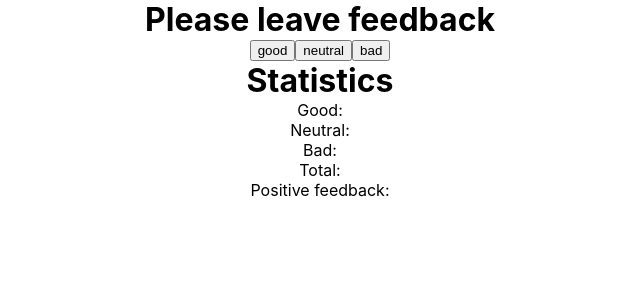
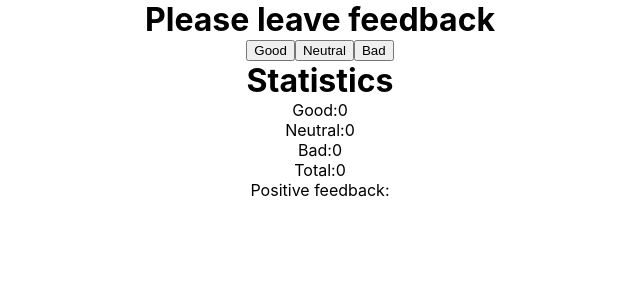
Before and after one commit to YuliaTsveleva/goit-react-hw-02-feedback, a React (Create React App) app: page / in a window 1280 px wide. Shown: the top 300 px of the page, without its empty margins (320-960 px from the left). Built offline with nearby package versions, Linux system fonts and the light colour scheme.

Commit message:
add state

```diff
--- a/src/App.js
+++ b/src/App.js
@@ -4,10 +4,44 @@ import Feedbacker from './Components/Feedbacker/Feedbacker';
 import FeedbackOptions from './Components/Feedbacker/FeedbackOptions';
 
 class App extends React.Component {
+  state = {
+    good: 0,
+    neutral: 0,
+    bad: 0,
+  };
+
+  incrementGood = () => {
+    this.setState(prevState => {
+      return {
+        good: prevState.good + 1,
+      };
+    });
+  };
+
+  incrementNeutral = () => {
+    this.setState(prevState => {
+      return {
+        neutral: prevState.neutral + 1,
+      };
+    });
+  };
+
+  incrementBad = () => {
+    this.setState(prevState => {
+      return {
+        bad: prevState.bad + 1,
+      };
+    });
+  };
+
   render() {
     return (
       <div className="App">
-        <Feedbacker />
+        <Feedbacker
+          onIncrementGood={this.incrementGood}
+          onIncrementNeutral={this.incrementNeutral}
+          onIncrementBad={this.incrementBad}
+        />
         <FeedbackOptions />
       </div>
     );
--- a/src/Components/Feedbacker/FeedbackOptions.js
+++ b/src/Components/Feedbacker/FeedbackOptions.js
@@ -1,21 +1,45 @@
 import React from 'react';
 import './FeedbackOptions.module.css';
 import s from './FeedbackOptions.module.css';
-import statisticsFields from '../../data/statisticsFields.json';
+// import statisticsFields from '../../data/statisticsFields.json';
 
 class FeedbackOptions extends React.Component {
+  state = {
+    good: 0,
+    neutral: 0,
+    bad: 0,
+  };
+
   render() {
     return (
       <div className={s.FeedbackOptions}>
         <h1>Statistics</h1>
         <ul>
+          {/* {statisticsFields.map(stat => (
+            <li key={stat.id}>
+              {stat.name.charAt(0).toUpperCase() + stat.name.slice(1)}:
+              <span>{this.state}</span>
+            </li>
+          ))} */}
           <li>
-            {statisticsFields.map(stat => (
-              <p>
-                {stat.name.charAt(0).toUpperCase() + stat.name.slice(1)}:
-                <span></span>
-              </p>
-            ))}
+            Good:
+            <span>{this.state.good}</span>
+          </li>
+          <li>
+            Neutral:
+            <span>{this.state.neutral}</span>
+          </li>
+          <li>
+            Bad:
+            <span>{this.state.bad}</span>
+          </li>
+          <li>
+            Total:
+            <span>{this.state.good + this.state.neutral + this.state.bad}</span>
+          </li>
+          <li>
+            Positive feedback:
+            <span>{}</span>
           </li>
         </ul>
       </div>
--- a/src/Components/Feedbacker/Feedbacker.js
+++ b/src/Components/Feedbacker/Feedbacker.js
@@ -1,25 +1,44 @@
 import React from 'react';
 import './Feedbacker.module.css';
 import s from './Feedbacker.module.css';
-import buttonNames from '../../data/feedbackButtons.json';
 
-class Feedbacker extends React.Component {
-  render() {
-    return (
+const Feedbacker = ({
+  onIncrementGood,
+  onIncrementNeutral,
+  onIncrementBad,
+}) => (
   <div className={s.Feedbacker}>
     <h1>Please leave feedback</h1>
     <ul className={s.FeedbackButtonList}>
-          {buttonNames.map(button => (
-            <li key={button.id}>
-              <button type="button" className={s.FeedbackButton}>
-                {button.name}
+      <li>
+        <button
+          type="button"
+          onClick={onIncrementGood}
+          className={s.FeedbackButton}
+        >
+          Good
         </button>
       </li>
-          ))}
+      <li>
+        <button
+          type="button"
+          onClick={onIncrementNeutral}
+          className={s.FeedbackButton}
+        >
+          Neutral
+        </button>
+      </li>
+      <li>
+        <button
+          type="button"
+          onClick={onIncrementBad}
+          className={s.FeedbackButton}
+        >
+          Bad
+        </button>
+      </li>
     </ul>
   </div>
 );
-  }
-}
 
 export default Feedbacker;
--- a/src/data/statisticsFields.json
+++ b/src/data/statisticsFields.json
@@ -1,7 +1,5 @@
 [
   { "id": "field-1", "name": "good" },
   { "id": "field-2", "name": "neutral" },
-  { "id": "field-3", "name": "bad" },
-  { "id": "field-4", "name": "total" },
-  { "id": "field-4", "name": "positive feedback" }
+  { "id": "field-3", "name": "bad" }
 ]
```
Lines whose indentation alone changed are shown as unchanged.
